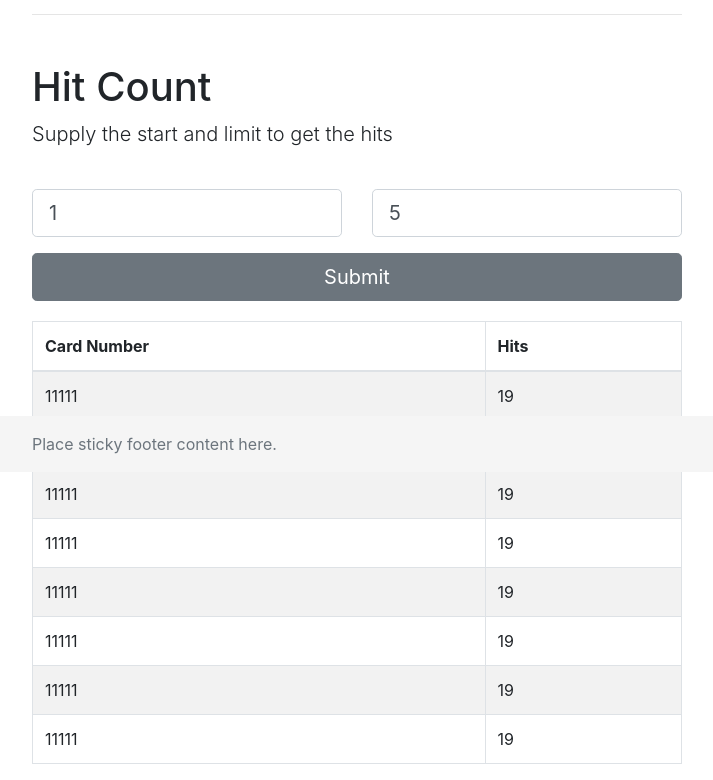
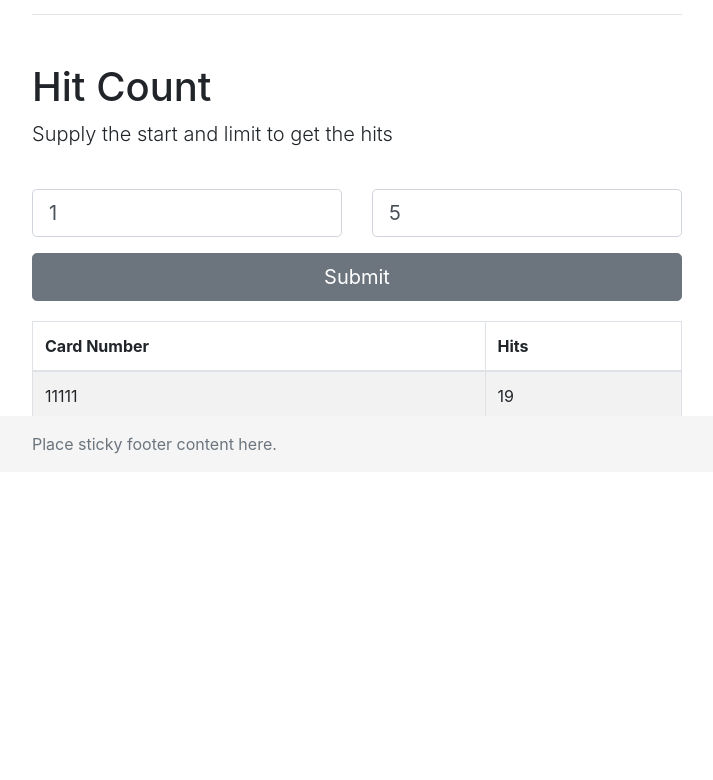
Before and after one commit to adelekeoladapo/verify-card-ui, an Angular app: page / in a window 1280 px wide. Shown: the part 328-1108 px from the top of the page, without its empty margins (283-996 px from the left). After the commit the page ends 800 px from the top, so only its background shows below. Built offline with nearby package versions, Linux system fonts and the light colour scheme.

Commit message:
Showing hit table

```diff
--- a/src/app/app.component.html
+++ b/src/app/app.component.html
@@ -64,34 +64,6 @@
           <td>11111</td>
           <td>19</td>
         </tr>
-        <tr>
-          <td>11111</td>
-          <td>19</td>
-        </tr>
-        <tr>
-          <td>11111</td>
-          <td>19</td>
-        </tr>
-        <tr>
-          <td>11111</td>
-          <td>19</td>
-        </tr>
-        <tr>
-          <td>11111</td>
-          <td>19</td>
-        </tr>
-        <tr>
-          <td>11111</td>
-          <td>19</td>
-        </tr>
-        <tr>
-          <td>11111</td>
-          <td>19</td>
-        </tr>
-        <tr>
-          <td>11111</td>
-          <td>19</td>
-        </tr>
       </tbody>
     </table>
   </div>
--- a/src/app/app.component.ts
+++ b/src/app/app.component.ts
@@ -1,6 +1,7 @@
 import { Component } from '@angular/core';
 import {CardService} from './services/card.service';
 import {Card} from './dto/Card';
+import {HitCount} from './dto/HitCount';
 
 declare var $: any;
 
@@ -35,13 +36,12 @@ export class AppComponent {
   getHitCount(): void {
     $('.btn-hit').attr('disabled', 'disabled').html('Please wait...');
     this.cardService.getHitCount(this.start, this.limit).subscribe(data => {
-      console.log(data);
-      // if (data.success) {
-      //   this.cardDetails = data.payload;
-      // } else {
-      //   alert(data.message);
-      // }
-      $('.btn-hit').removeAttr('disabled').html('Verify');
+      if (data.success) {
+        // Todo: populate table
+      } else {
+        alert(data.message);
+      }
+      $('.btn-hit').removeAttr('disabled').html('Get Hits');
     });
   }
 
--- /dev/null
+++ b/src/app/dto/HitCount.ts
@@ -0,0 +1,4 @@
+export class HitCount {
+  cardNumber: string;
+  hits: number;
+}
--- /dev/null
+++ b/src/app/dto/HitCountServiceResponse.ts
@@ -0,0 +1,6 @@
+
+export class HitCountServiceResponse {
+  success: boolean;
+  message: string;
+  payload: Map<string, number>;
+}
--- a/src/app/services/card.service.ts
+++ b/src/app/services/card.service.ts
@@ -3,6 +3,7 @@ import {environment} from '../../environments/environment';
 import {HttpClient} from '@angular/common/http';
 import {CardServiceResponse} from '../dto/CardServiceResponse';
 import {Observable} from 'rxjs';
+import {HitCountServiceResponse} from '../dto/HitCountServiceResponse';
 
 @Injectable({
   providedIn: 'root'
@@ -17,8 +18,8 @@ export class CardService {
     return this.http.get<CardServiceResponse>(this.baseUrl + '/verify/' + cardNumber);
   }
 
-  public getHitCount(start: number, limit: number): Observable<CardServiceResponse> {
-    return this.http.get<CardServiceResponse>(this.baseUrl + '/stats?start=' + start + '&limit=' + limit);
+  public getHitCount(start: number, limit: number): Observable<HitCountServiceResponse> {
+    return this.http.get<HitCountServiceResponse>(this.baseUrl + '/stats?start=' + start + '&limit=' + limit);
   }
 
 }
```
